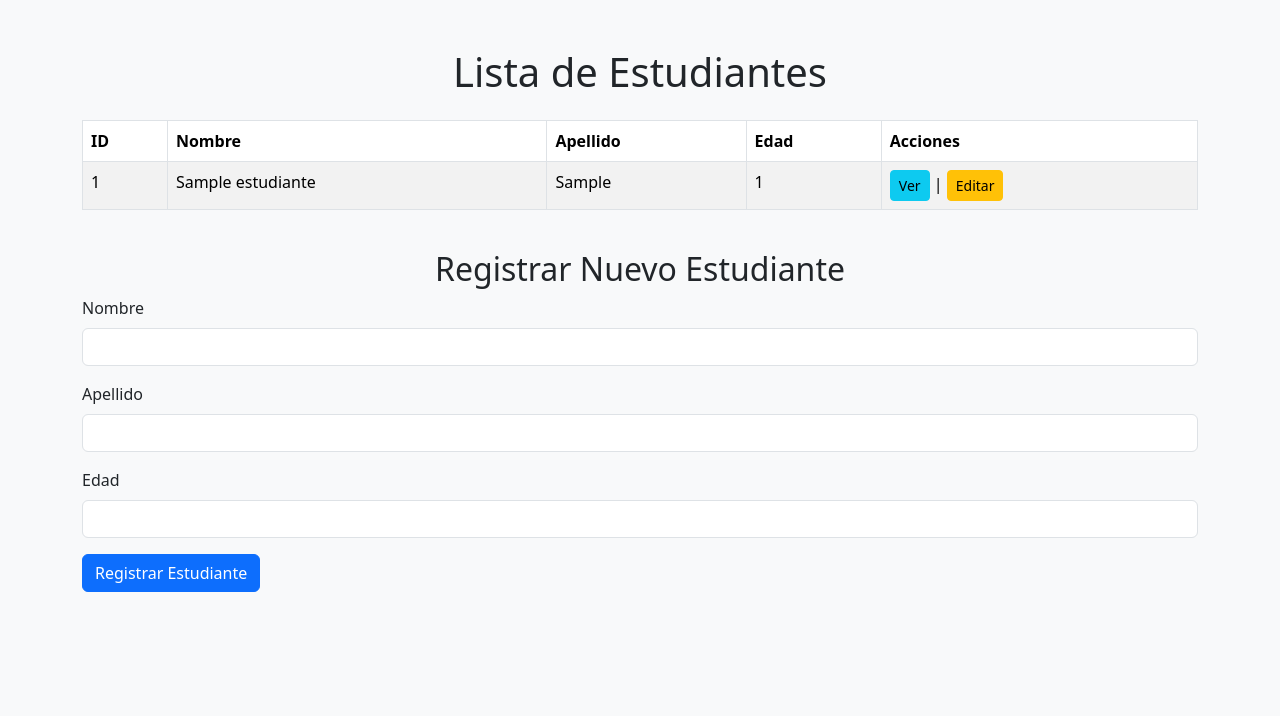
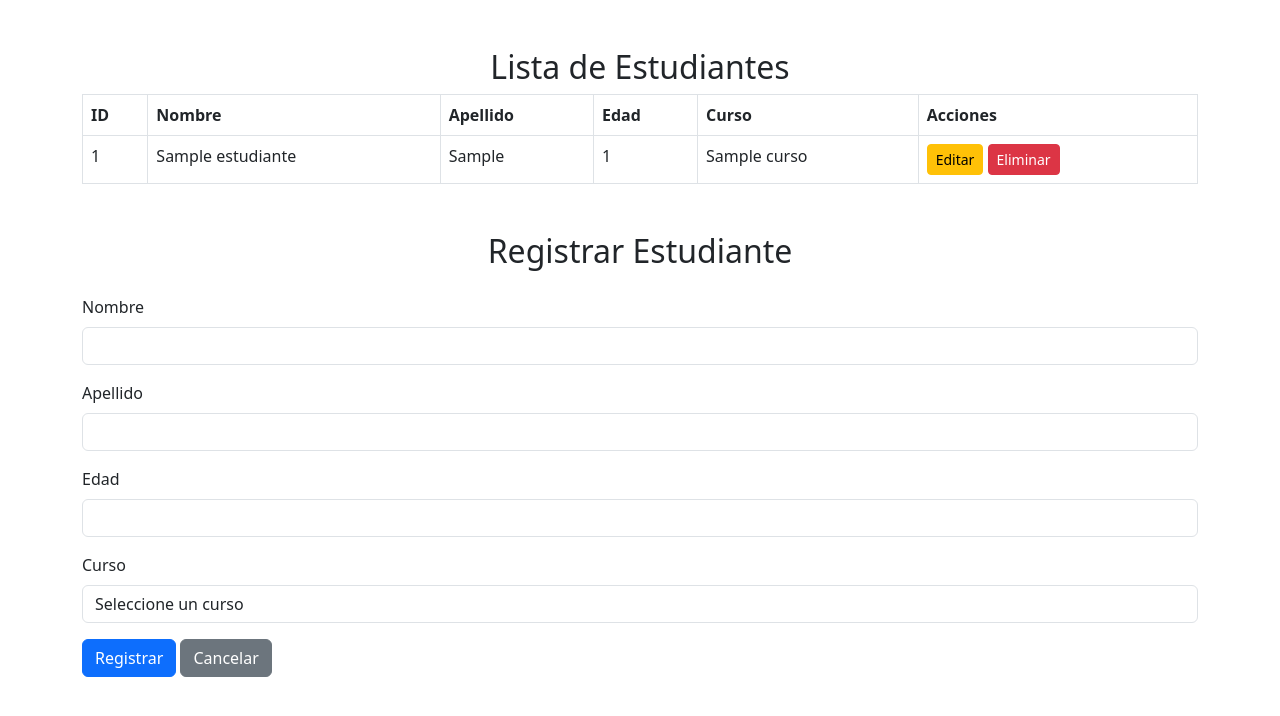
Before and after one commit to KendCode/SistemaEscolar, a PHP site: page /views/estudiantes/index.php in a window 1280 px wide. Shown: the top 716 px of the page. Run offline with PHP 8.4, Linux system fonts and the light colour scheme; tables that the repository leaves empty hold one stand-in row (values such as "Sample post").

Commit message:
corregido estudiante

```diff
--- a/views/docentes/edit.php
+++ b/views/docentes/edit.php
@@ -11,7 +11,7 @@ if (!isset($_GET['id']) || empty($_GET['id'])) {
 
 $id = $_GET['id'];
 $sql = "SELECT * FROM docentes WHERE id = ?";
-$stmt = $con->prepare($sql);
+$stmt = $conexion->prepare($sql);
 $stmt->bind_param("i", $id);
 $stmt->execute();
 $result = $stmt->get_result();
--- a/views/estudiantes/index.php
+++ b/views/estudiantes/index.php
@@ -1,10 +1,39 @@
 <?php
-// Obtener los estudiantes (ajusta la consulta según tu estructura de base de datos)
 session_start();
 include '../../models/conexion/conexion.php'; // Conexión a la base de datos
 
-$sql = "SELECT id, nombre, apellido, edad FROM estudiantes";
-$result = $conexion->query($sql);
+// Obtener la lista de estudiantes
+$sql_estudiantes = "SELECT e.id, e.nombre, e.apellido, e.edad, c.nombre AS curso
+                   FROM estudiantes e
+                   LEFT JOIN cursos c ON e.curso_id = c.id";
+$result_estudiantes = $conexion->query($sql_estudiantes);
+
+// Obtener la lista de cursos para el formulario
+$sql_cursos = "SELECT id, nombre FROM cursos";
+$result_cursos = $conexion->query($sql_cursos);
+
+if ($_SERVER["REQUEST_METHOD"] == "POST") {
+    $nombre = trim($_POST['nombre']);
+    $apellido = trim($_POST['apellido']);
+    $edad = intval($_POST['edad']);
+    $curso_id = intval($_POST['curso_id']);
+
+    if (!empty($nombre) && !empty($apellido) && $edad > 0 && $curso_id > 0) {
+        $sql = "INSERT INTO estudiantes (nombre, apellido, edad, curso_id) VALUES (?, ?, ?, ?)";
+        $stmt = $conexion->prepare($sql);
+        $stmt->bind_param("ssii", $nombre, $apellido, $edad, $curso_id);
+
+        if ($stmt->execute()) {
+            $_SESSION['mensaje'] = "Estudiante registrado exitosamente.";
+            header("Location: index.php");
+            exit();
+        } else {
+            $error = "Error al registrar el estudiante.";
+        }
+    } else {
+        $error = "Todos los campos son obligatorios.";
+    }
+}
 ?>
 
 <!DOCTYPE html>
@@ -12,68 +41,83 @@ $result = $conexion->query($sql);
 <head>
     <meta charset="UTF-8">
     <meta name="viewport" content="width=device-width, initial-scale=1.0">
-    <title>Estudiantes</title>
-    <!-- Enlace a Bootstrap 5 -->
-    <link href="https://cdn.jsdelivr.net/npm/bootstrap@5.3.0-alpha1/dist/css/bootstrap.min.css" rel="stylesheet">
+    <title>Lista y Registro de Estudiantes</title>
+    <link rel="stylesheet" href="../../assets/css/styles.css">
+    <link rel="stylesheet" href="https://cdn.jsdelivr.net/npm/bootstrap@5.3.0/dist/css/bootstrap.min.css">
 </head>
-<body class="bg-light">
-    <div class="container my-5">
-        <h1 class="text-center mb-4">Lista de Estudiantes</h1>
+<body>
 
-        <!-- Tabla con los estudiantes -->
-        <table class="table table-striped table-bordered">
+<div class="container mt-5">
+    <h2 class="text-center">Lista de Estudiantes</h2>
+
+    <?php if (isset($_SESSION['mensaje'])) : ?>
+        <div class="alert alert-success"><?php echo $_SESSION['mensaje']; unset($_SESSION['mensaje']); ?></div>
+    <?php elseif (isset($error)) : ?>
+        <div class="alert alert-danger"><?php echo $error; ?></div>
+    <?php endif; ?>
+
+    <!-- Tabla de estudiantes -->
+    <table class="table table-bordered">
         <thead>
             <tr>
                 <th>ID</th>
                 <th>Nombre</th>
                 <th>Apellido</th>
                 <th>Edad</th>
+                <th>Curso</th>
                 <th>Acciones</th>
             </tr>
         </thead>
         <tbody>
-                <?php
-                // Mostrar los estudiantes
-                if ($result->num_rows > 0) {
-                    while($row = $result->fetch_assoc()) {
-                        echo "<tr>
-                                <td>" . $row["id"]. "</td>
-                                <td>" . $row["nombre"]. "</td>
-                                <td>" . $row["apellido"]. "</td>
-                                <td>" . $row["edad"]. "</td>
-                                <td><a href='ver_estudiante.php?id=" . $row["id"] . "' class='btn btn-info btn-sm'>Ver</a>
-                                    | <a href='editar_estudiante.php?id=" . $row["id"] . "' class='btn btn-warning btn-sm'>Editar</a></td>
-                              </tr>";
-                    }
-                } else {
-                    echo "<tr><td colspan='5' class='text-center'>No hay estudiantes registrados</td></tr>";
-                }
-                $conexion->close();
-                ?>
+            <?php while ($estudiante = $result_estudiantes->fetch_assoc()) : ?>
+                <tr>
+                    <td><?php echo $estudiante['id']; ?></td>
+                    <td><?php echo htmlspecialchars($estudiante['nombre']); ?></td>
+                    <td><?php echo htmlspecialchars($estudiante['apellido']); ?></td>
+                    <td><?php echo $estudiante['edad']; ?></td>
+                    <td><?php echo htmlspecialchars($estudiante['curso']); ?></td>
+                    <td>
+                        <a href="edit.php?id=<?php echo $estudiante['id']; ?>" class="btn btn-warning btn-sm">Editar</a>
+                        <a href="delete.php?id=<?php echo $estudiante['id']; ?>" class="btn btn-danger btn-sm" onclick="return confirm('¿Seguro que deseas eliminar este estudiante?');">Eliminar</a>
+                    </td>
+                </tr>
+            <?php endwhile; ?>
         </tbody>
     </table>
 
-        <br>
-
-        <h2 class="text-center">Registrar Nuevo Estudiante</h2>
-        <form action="create.php" method="post">
+    <!-- Formulario de registro de estudiante -->
+    <h2 class="text-center mt-5">Registrar Estudiante</h2>
+    <form action="index.php" method="POST" class="mt-4">
         <div class="mb-3">
             <label for="nombre" class="form-label">Nombre</label>
-                <input type="text" id="nombre" name="nombre" class="form-control" required>
+            <input type="text" name="nombre" id="nombre" class="form-control" required>
         </div>
+
         <div class="mb-3">
             <label for="apellido" class="form-label">Apellido</label>
-                <input type="text" id="apellido" name="apellido" class="form-control" required>
+            <input type="text" name="apellido" id="apellido" class="form-control" required>
         </div>
+
         <div class="mb-3">
             <label for="edad" class="form-label">Edad</label>
-                <input type="number" id="edad" name="edad" class="form-control" required>
+            <input type="number" name="edad" id="edad" class="form-control" required>
         </div>
-            <button type="submit" class="btn btn-primary">Registrar Estudiante</button>
+
+        <div class="mb-3">
+            <label for="curso_id" class="form-label">Curso</label>
+            <select name="curso_id" id="curso_id" class="form-control" required>
+                <option value="">Seleccione un curso</option>
+                <?php while ($row_curso = $result_cursos->fetch_assoc()) : ?>
+                    <option value="<?php echo $row_curso['id']; ?>"><?php echo $row_curso['nombre']; ?></option>
+                <?php endwhile; ?>
+            </select>
+        </div>
+
+        <button type="submit" class="btn btn-primary">Registrar</button>
+        <a href="index.php" class="btn btn-secondary">Cancelar</a>
     </form>
 </div>
 
-    <!-- Enlace a los scripts de Bootstrap -->
-    <script src="https://cdn.jsdelivr.net/npm/bootstrap@5.3.0-alpha1/dist/js/bootstrap.bundle.min.js"></script>
+<script src="https://cdn.jsdelivr.net/npm/bootstrap@5.3.0/dist/js/bootstrap.bundle.min.js"></script>
 </body>
 </html>
```
Lines whose indentation alone changed are shown as unchanged.
